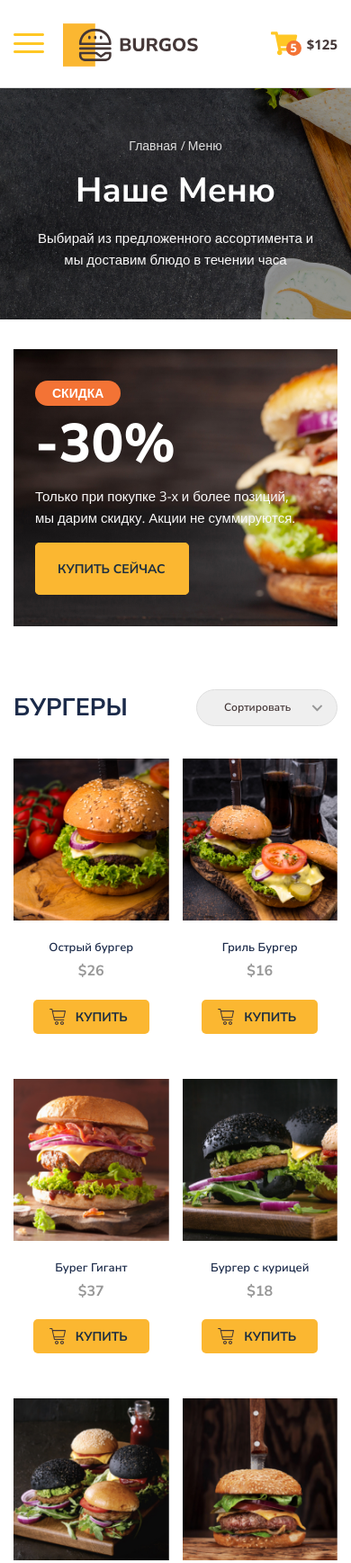
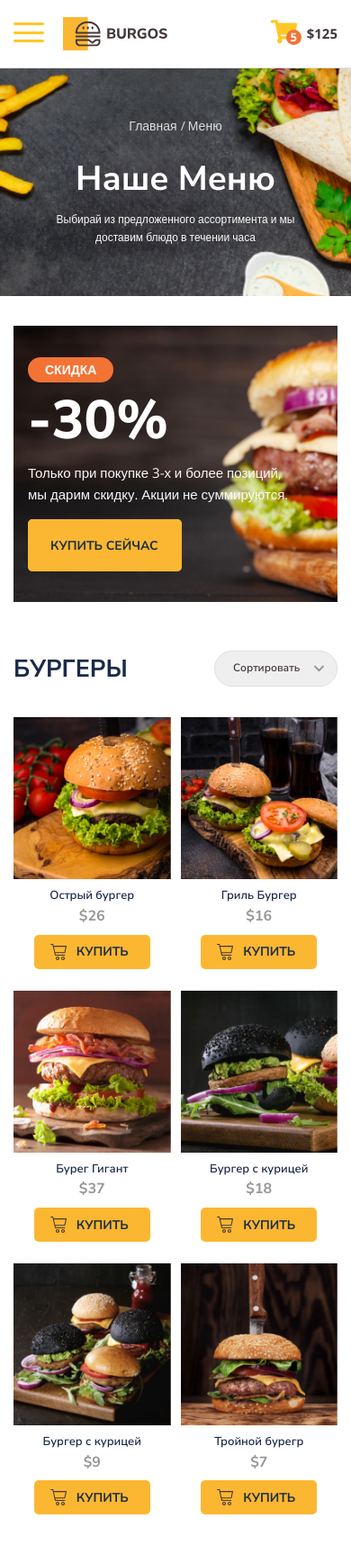
Before and after one commit to andreychupyrko/Module01-Burger, a plain HTML site: page menu.html in a window 390 px wide. Shown: the top 1737 px of the page at 90% size. Drawn offline with nearby package versions, Linux system fonts and the light colour scheme.

Commit message:
Pixelperfect mobile

```diff
--- a/menu.html
+++ b/menu.html
@@ -73,7 +73,7 @@
                         -30%
                  </h2>
                     <p class="banner-text">
-                         Только при покупке 3-х и более позиций, мы&nbsp;дарим скидку. Акции не суммируются.
+                         Только при покупке 3-х и более позиций, мы&nbsp;дарим скидку. Акции&nbsp;не суммируются.
                     </p>
                     <a href="#menuBurger" class="banner-link">купить сейчас</a>
                 </div>
--- a/styles/main.css
+++ b/styles/main.css
@@ -597,7 +597,7 @@ body {
         padding-top: 58px;
         padding-bottom: 0px;
     }
-
+}
 @media (min-width: 766px) {
     .header-burger {
         display: none;
@@ -615,41 +615,77 @@ body {
     }
 }
 @media (max-width: 567px) {
+    .header {
+        padding-top: 19px;
+        padding-bottom: 19px;
+    }
+    .description {
+        font-size: 12px;
+    }
+    .header-logo {
+        width: 116px;
+        height: 37px;
+    }
     .title {
         font-size: 38px;
+        margin-top: 28px;
+        margin-bottom: 13px;
+    }
+    .description {
+    line-height: 166.667%;
     }
     .breadcrumbs a {
         font-size: 14px;
     }
-        .description {
-            font-size: 15px;
+    .bg .container {
+        padding-left: 20px;
+        padding-right: 20px;
     }
     .bg {
+        background-image: url(../images/bg-mobile.jpg);
         padding: 55px 0;
         margin-bottom: 33px;
     }
     .banner-box {
-            background-position: 17% center;
+        background-position: 20% center;
         padding: 35px 24px 54px;
+    }
+    .menu-grid {
+        gap: 24px 11px;
     }
     .menu-title {
         font-size: 27px;
     }
     .banner {
-            margin-bottom: 50px;
+        margin-bottom: 37px;
+    }
+    .banner-box {
+        padding: 35px 16px 54px;
+    }
+    .menu {
+        padding-top: 17px;
+    }
+    .menu-header {
+        margin-bottom: 34px
     }
     .menu-select {
-            flex-basis: 136px;
         font-size: 12px;
+        padding: 12px 20px;
+        flex-basis: 0px;
     }
     .menu-grid-cover {
         max-height: 180px;
+        margin-bottom: 11px;
+    }
+    .menu-grid-price {
+        margin: 0 0 11px 0;
     }
     .menu-grid-cover img {
         height: 100%;
     }
     .menu-grid-title {
         font-size: 13px;
+        margin: 0 0 6px 0;
     }
     .menu-grid-price {
         font-size: 16px;
@@ -658,20 +694,25 @@ body {
         margin-bottom: 50px;
     }
     .menu-grid-extra .item {
-            min-width: auto;
-            max-width: 139px;
+        min-width: 139px;
+    }
+    .menu-grid-extra {
+        gap: 6px;
+        margin-bottom: -78px;
     }
     .menu-grid-btn {
         width: 129px;
     }
     .footer-box {
         display: grid;
+        gap: 35px;
         grid-template-columns: repeat(3, 1fr);
         grid-template-rows: auto auto auto;
         grid-template-areas:
             "logo phone phone"
             "links links links"
             "info info info";
+        padding-bottom: 60px;
     }
     .footer-box > :nth-child(1) {
         grid-area: logo;
@@ -685,6 +726,9 @@ body {
     .footer-tel {
         grid-area: phone;
         text-align: right;
+    }
+    .footer-item h2 {
+        font-size: 18px;
     }
 }
 
@@ -733,4 +777,3 @@ body {
     top: 20px;
     right: 20px;
 }
-}
```
Also changed, not shown: images/bg-mobile.jpg (added). Lines whose indentation alone changed are shown as unchanged.
